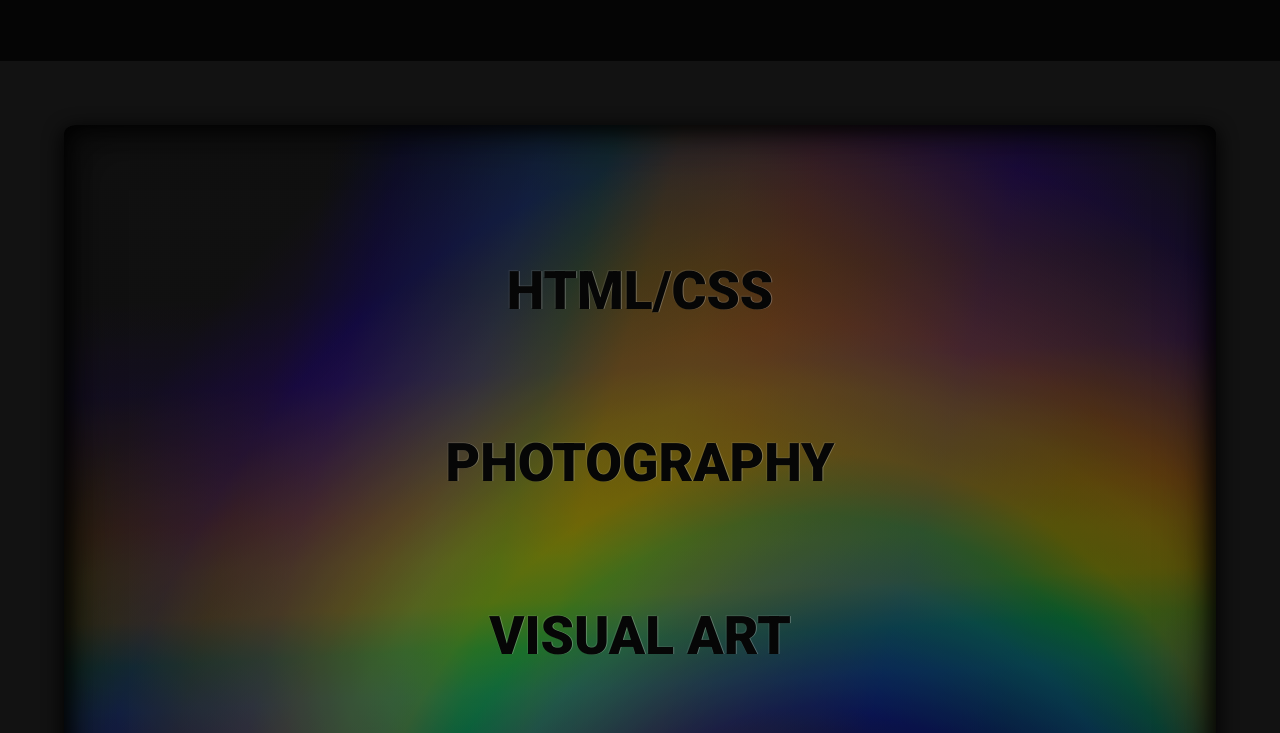
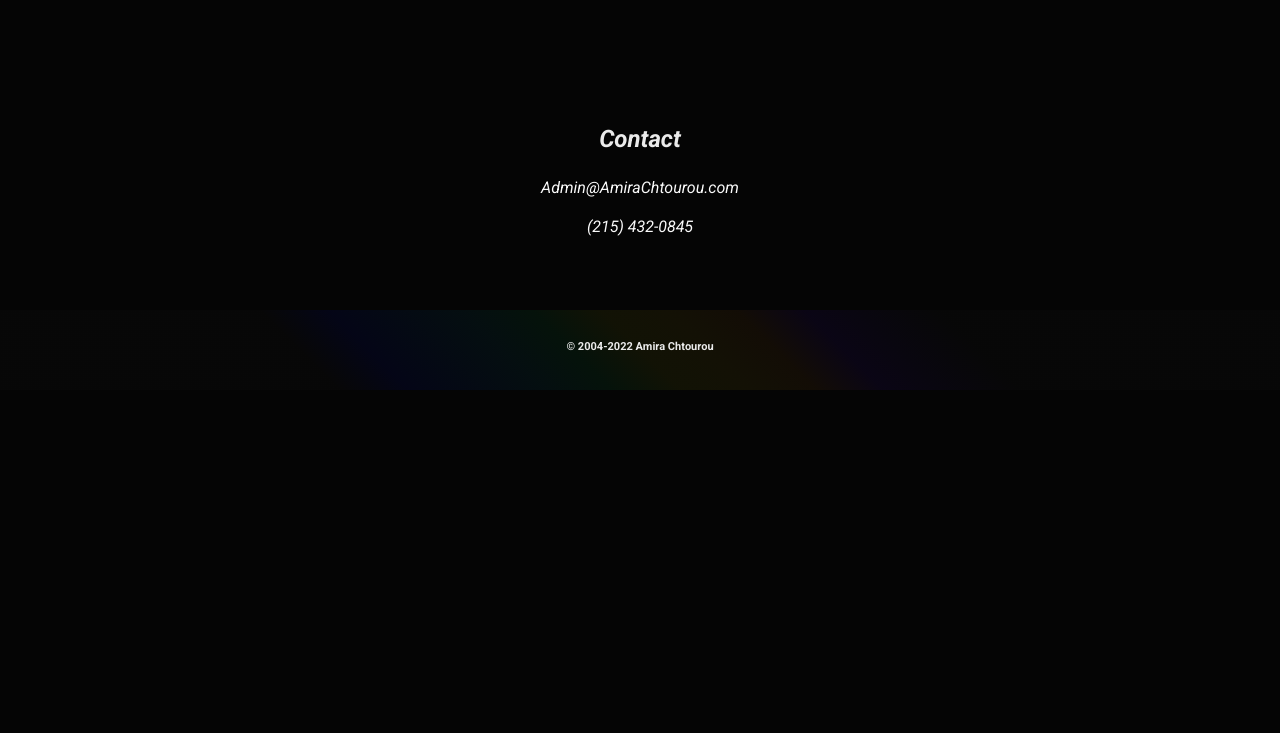
Before and after one commit to 5qu34k99/Site, a plain HTML site: page index.html in a window 1280 px wide. Shown: the part 467-1200 px from the top of the page. After the commit the page ends 857 px from the top, so only its background shows below. Drawn offline with Linux system fonts and the light colour scheme.

Commit message:
Update index.html

```diff
--- a/index.html
+++ b/index.html
@@ -44,7 +44,7 @@
 					</div>
             	</section>
 
-				<section id="links">
+				<!--<section id="links">
 					<div id="linksGraphic">
 						<div id="linksText">
 							<p><a href="https://codepen.io/aChtourou" target="blank">HTML/CSS</a></p>
@@ -53,7 +53,7 @@
 							<p><a href="https://www.instagram.com/_5qu34k_/" target="blank">VIRTUAL PHOTOGRAPHY</a></p>
 						</div>
 					</div>
-				</section>
+				</section>-->
 
 				<section id="contact">
 					<h2>Contact
```
